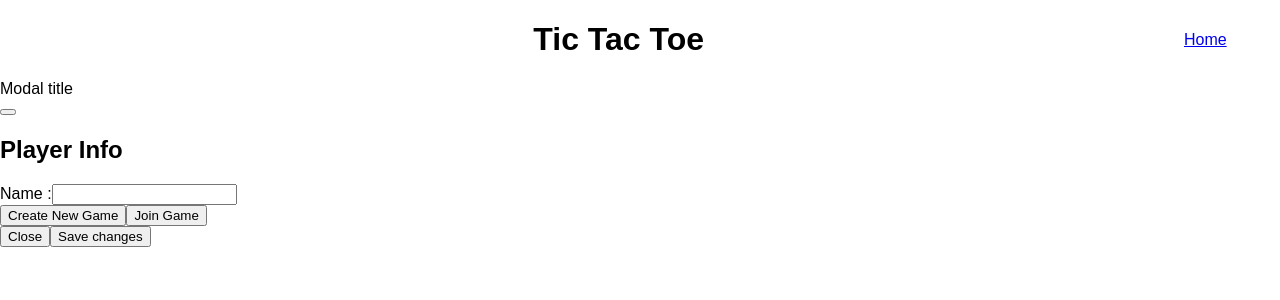
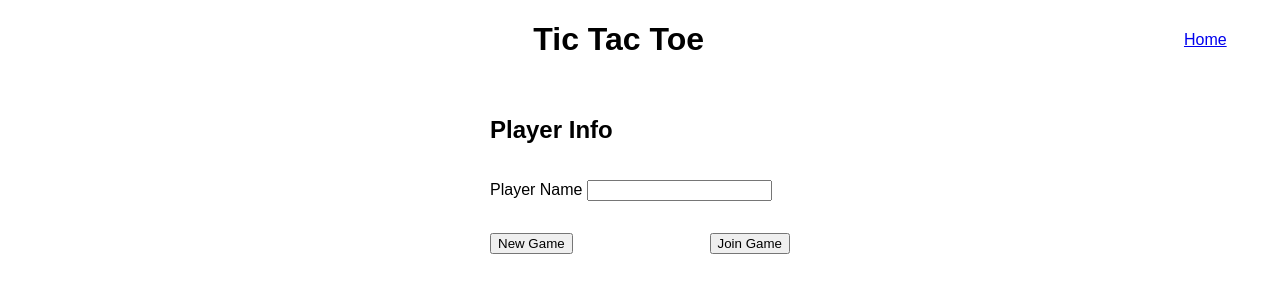
Before and after one commit to yash-blmnm/react-beginner-projects, a React (Vite) app: page /tictactoe in a window 1280 px wide. Shown: the top 300 px of the page. Built offline with nearby package versions, Linux system fonts and the light colour scheme.

Commit message:
Tic tac toe style changes

```diff
--- a/package.json
+++ b/package.json
@@ -17,6 +17,7 @@
     "react-bootstrap": "^2.9.2",
     "react-dom": "^18.2.0",
     "react-router-dom": "^6.21.1",
+    "socket.io-client": "^4.7.4",
     "sort-by": "^1.2.0"
   },
   "devDependencies": {
--- a/src/TicTacToe/PlayerInfo/index.tsx
+++ b/src/TicTacToe/PlayerInfo/index.tsx
@@ -1,23 +1,32 @@
 import React, { useState } from 'react';
 import ModalComponent from '../../components/ModalComponent';
+import styled from 'styled-components';
 
 type indexProps = {
 
 };
 
+const PlayerInfoSection = styled.section`
+    display: flex;
+    flex-direction: column;
+    justify-content: center;
+    width: 300px;
+
+`
+
 const PlayerInfo:React.FC<indexProps> = () => {
     // const [isNewGame, setGameFlag] = useState()
 
-    return <ModalComponent>
+    return <PlayerInfoSection className='flex-row gap-4 player-info'>
         <h2>Player Info</h2>
         <div>
-            <label>Name :</label>
+            <label>Player Name </label>
             <input type='text' required/>
         </div>
-        <div className='flex-row'>
-            <button>Create New Game</button>
+        <div className='flex-row content-between my-4'>
+            <button>New Game</button>
             <button>Join Game</button>
         </div>
-    </ModalComponent>
+    </PlayerInfoSection>
 }
 export default PlayerInfo;
--- a/src/TicTacToe/index.tsx
+++ b/src/TicTacToe/index.tsx
@@ -52,8 +52,9 @@
   return (
     <>
     <Header projectName={"Tic Tac Toe"} />
+    <section className="flex-row content-center main-section">
       {!gameFlag ? <PlayerInfo /> :
-      <section className="main-section">
+      <div className='flex-col gap-4'>
         <h4>Player : {player} </h4>
         <Game
           symbol={symbol}
@@ -61,10 +62,11 @@
           changePlayer={() => setPlayer(player === PLAYER_1 ? PLAYER_2 : PLAYER_1)}
           updateGameStatus={(status: Status) => setGameStatus(status)}
         />
-        {statusDescription}
-        {gameStatus === Status.none ? <></> : ''}
-      </section>
+        <div>{statusDescription}</div>
+        <div>{gameStatus === Status.none ? <></> : ''}</div>
+      </div>
       }
+    </section>
     </>
   )
 }
--- a/src/index.css
+++ b/src/index.css
@@ -122,6 +122,9 @@
 .p-2 {
   padding: 0.5rem;
 }
+.my-4 {
+  margin: 1rem 0;
+}
 .font-style-sans {
   font-family: sans-serif;
 }
```
Also changed, not shown: 2 other files (tests, documents, lock files or other folders).
